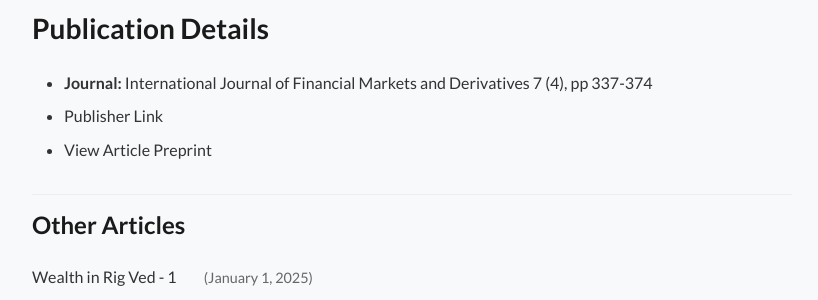
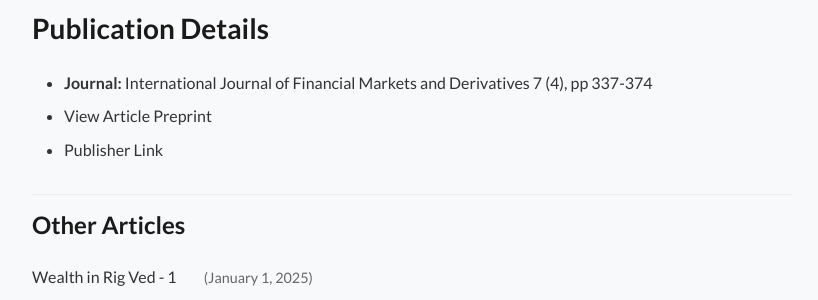
Before and after one commit to sudhanshupani/sudhanshupani.github.io, a Jekyll site: the page built from _research/auction-as-a-search.md, in a window 1280 px wide. Shown: the part 540-840 px from the top of the page, without its empty margins (228-1046 px from the left). Built offline with Jekyll 4.4.1, drawn with Linux system fonts in a browser that asks for light colours.

```diff
--- a/_research/auction-as-a-search.md
+++ b/_research/auction-as-a-search.md
@@ -14,5 +14,5 @@ abstract: "The tatonnement process in high frequency order driven markets is mod
 
 ### Publication Details
 * **Journal:** {{ page.journal }}
+* [View Article Preprint]({{ page.pdf_url }})
 * [Publisher Link]({{ page.doi }})
-* [View Article Preprint]({{ page.pdf_url }})
```
